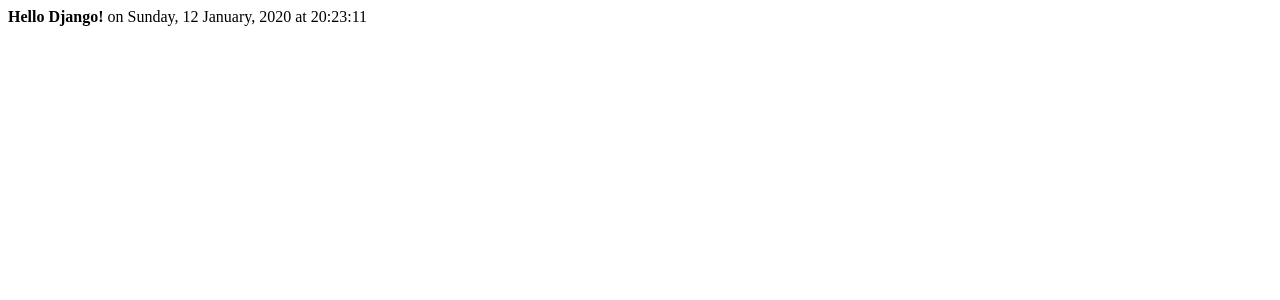
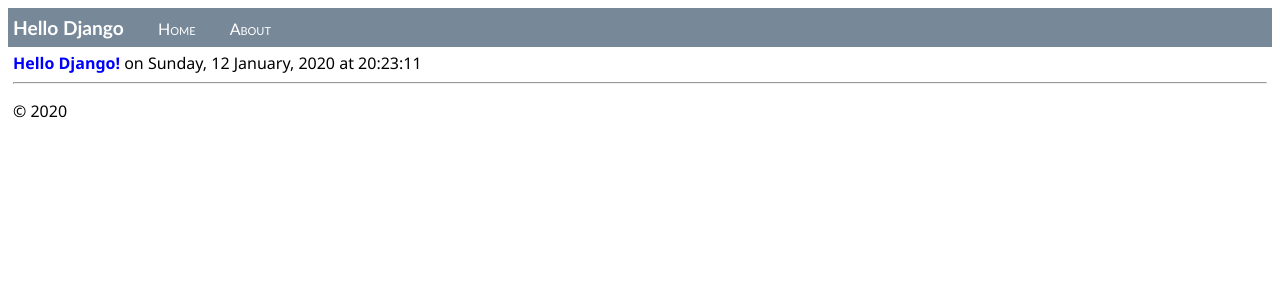
Before and after one commit to ringarochkryss/fancyprototypes, a Django app: page / in a window 1280 px wide. Shown: the top 300 px of the page. Run offline with Django 3.2, Linux system fonts and the light colour scheme.

Commit message:
Add navbar and about html Remove VS auto generated about-html

```diff
--- a/fancyprototypes/urls.py
+++ b/fancyprototypes/urls.py
@@ -15,9 +15,9 @@
 urlpatterns = [
     url(r'^$', welcomeapp.views.index, name='index'),
     url(r'^home$', welcomeapp.views.index, name='home'),
+    url(r'^about$', welcomeapp.views.about, name='about'),
     path('', views.home, name='home'),
     path('contact/', views.contact, name='contact'),
-    path('about/', views.about, name='about'),
     path('login/',
          LoginView.as_view
          (
--- /dev/null
+++ b/welcomeapp/static/site.css
@@ -0,0 +1,35 @@
+body
+
+
+.navbar {
+    background-color: lightslategray;
+    font-size: 1em;
+    font-family: 'Trebuchet MS', 'Lucida Sans Unicode', 'Lucida Grande', 'Lucida Sans', Arial, sans-serif;
+    color: white;
+    padding: 8px 5px 8px 5px;
+}
+
+    .navbar a {
+        text-decoration: none;
+        color: inherit;
+    }
+
+.navbar-brand {
+    font-size: 1.2em;
+    font-weight: 600;
+}
+
+.navbar-item {
+    font-variant: small-caps;
+    margin-left: 30px;
+}
+
+.body-content {
+    padding: 5px;
+    font-family: 'Segoe UI', Tahoma, Geneva, Verdana, sans-serif;
+}
+
+.message {
+    font-weight: 600;
+    color: blue;
+}
--- /dev/null
+++ b/welcomeapp/templates/welcomeapp/about.html
@@ -0,0 +1,4 @@
+{% extends "welcomeapp/layout.html" %}
+{% block content %}
+{{ content }}
+{% endblock %}
--- a/welcomeapp/templates/welcomeapp/index.html
+++ b/welcomeapp/templates/welcomeapp/index.html
@@ -1,8 +1,4 @@
-<html>
-    <head>
-        <title>{{ title }}</title>
-    </head>
-    <body>
-        <strong>{{ message }}</strong>{{ content }}
-    </body>
-</html>
+{% extends "welcomeapp/layout.html" %}
+{% block content %}
+<span class="message">{{ message }}</span>{{ content }}
+{% endblock %}
--- /dev/null
+++ b/welcomeapp/templates/welcomeapp/layout.html
@@ -0,0 +1,25 @@
+<!DOCTYPE html>
+<html>
+<head>
+    <meta charset="utf-8" />
+    <title>{{ title }}</title>
+    {% load staticfiles %}
+    <link rel="stylesheet" type="text/css" href="{% static 'site.css' %}" />
+</head>
+
+<body>
+    <div class="navbar navbar-light">
+       <a href="/" class="navbar-brand">Hello Django</a>
+       <a href="{% url 'home' %}" class="navbar-item">Home</a>
+       <a href="{% url 'about' %}" class="navbar-item">About</a>
+    </div>
+
+    <div class="body-content">
+{% block content %}{% endblock %}
+        <hr/>
+        <footer>
+            <p>&copy; 2020</p>
+        </footer>
+    </div>
+</body>
+</html>
--- a/welcomeapp/views.py
+++ b/welcomeapp/views.py
@@ -16,3 +16,13 @@
             'content' : " on " + now.strftime("%A, %d %B, %Y at %X")
         }
     )
+
+def about(request):
+    return render(
+        request,
+        "welcomeapp/about.html",
+        {
+            'title' : "About welcomeapp",
+            'content' : "Example app page for Django."
+        }
+    )
```
Also changed, not shown: app/templates/app/about.html (deleted, +0 -10 lines), app/views.py (+0 -13 lines), 1 other file.
